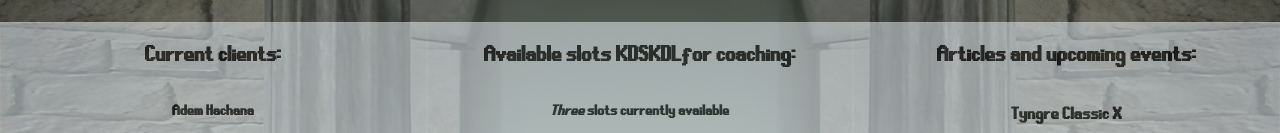
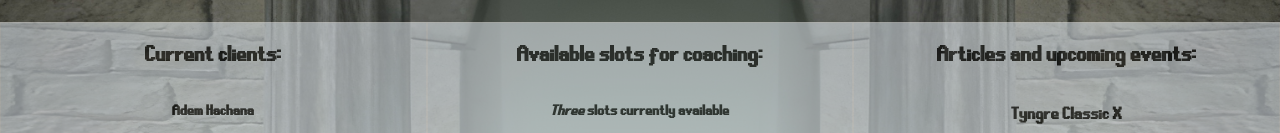
Before and after one commit to JJstork/stork-coaching-prototype, a plain HTML site: page index.html in a window 1280 px wide. Shown: the part 241-374 px from the top of the page. Drawn offline with Linux system fonts and the light colour scheme.

Commit message:
Reverse last change

```diff
--- a/index.html
+++ b/index.html
@@ -24,7 +24,7 @@
         <p class="coaching-client">Linus Gotenstam</p>
       </div>
       <div class="content-box">
-        <h2>Available slots KDSKDLfor coaching:</h2>
+        <h2>Available slots for coaching:</h2>
         <p class="available-coaching">
           <em>Three</em> slots currently available
         </p>
```
